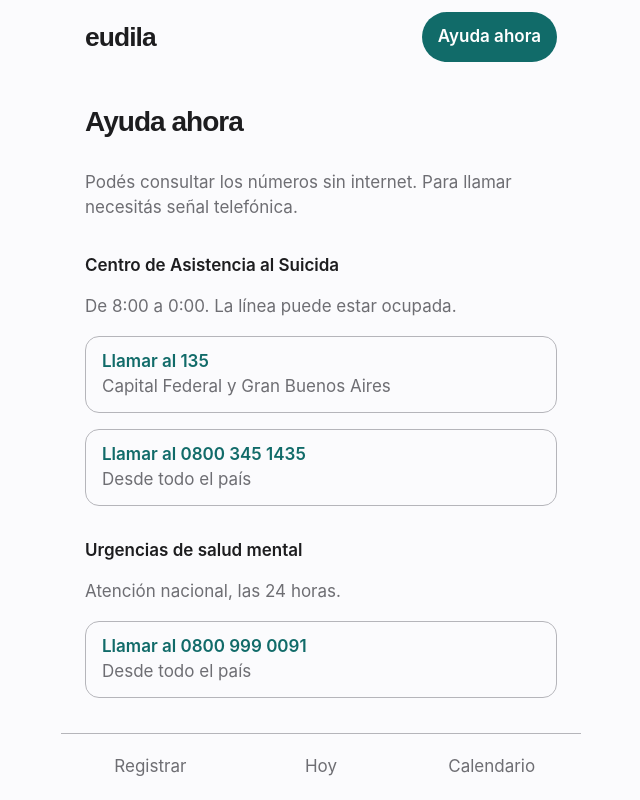
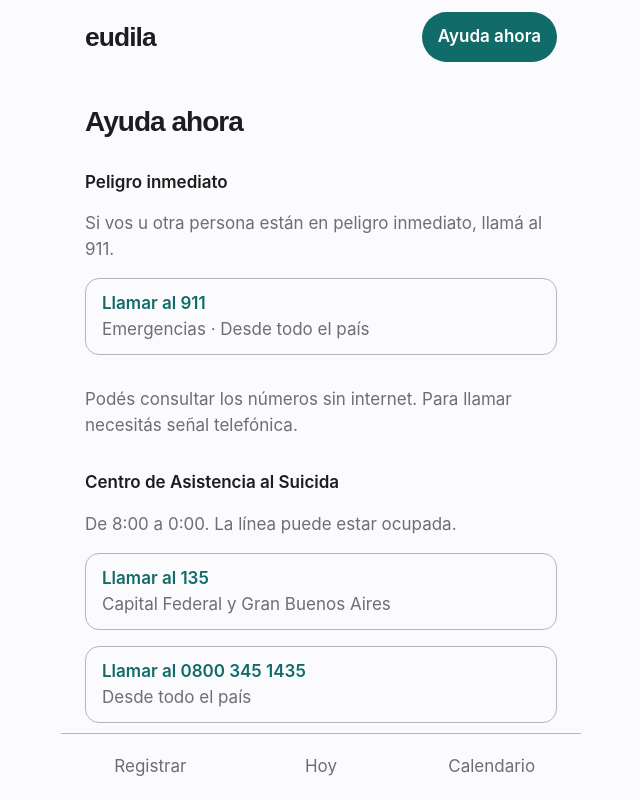
Before and after one commit to Eudila/eudila, a Next.js app: page /ayuda in a window 1280 px wide. Shown: the whole page, without its empty margins (319-959 px from the left). Built offline with nearby package versions, Linux system fonts and the light colour scheme; a web font is replaced by a local one.

Commit message:
fix: distinguish immediate emergencies in help and document content review

```diff
--- a/app/ayuda/page.tsx
+++ b/app/ayuda/page.tsx
@@ -9,6 +9,21 @@ export default function Help() {
       <h1 className="font-display text-question leading-question font-bold tracking-brand text-balance">
         Ayuda ahora
       </h1>
+      <section aria-labelledby="emergency-title" className="space-y-4">
+        <h2 id="emergency-title" className="text-title font-semibold">
+          Peligro inmediato
+        </h2>
+        <p className="text-muted">
+          Si vos u otra persona están en peligro inmediato, llamá al 911.
+        </p>
+        <a
+          href="tel:911"
+          className="flex min-h-touch flex-col rounded-control border border-line px-4 py-3 text-action hover:underline"
+        >
+          <span className="font-semibold">Llamar al 911</span>
+          <span className="text-muted">Emergencias · Desde todo el país</span>
+        </a>
+      </section>
       <p className="text-muted">
         Podés consultar los números sin internet. Para llamar necesitás señal
         telefónica.
@@ -72,6 +87,13 @@ export default function Help() {
         >
           Ministerio de Salud de la Nación
         </a>
+        {" y "}
+        <a
+          className="text-action underline"
+          href="https://www.argentina.gob.ar/tema/emergencias"
+        >
+          Emergencias Argentina
+        </a>
         . Verificado el 04/10/2026.
       </p>
     </div>
```
Also changed, not shown: 4 other files (tests, documents, lock files or other folders).
